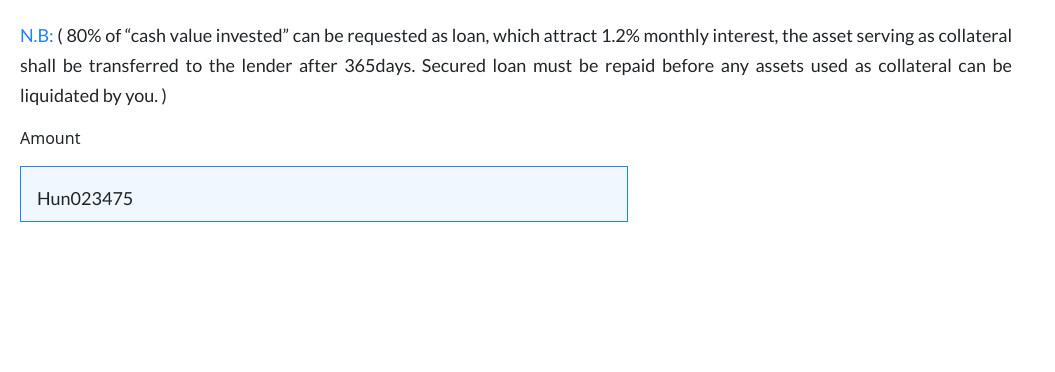
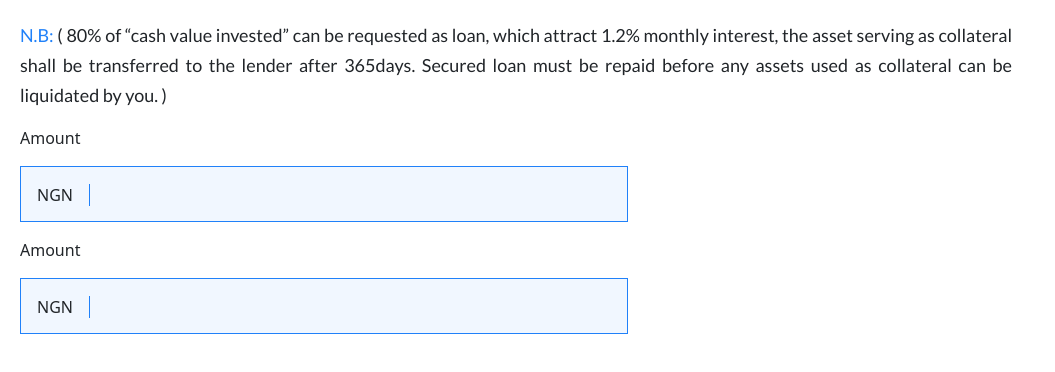
Before and after one commit to Dreezy305/HuntersWall, a Next.js app: page /loanRequest in a window 1280 px wide. Shown: the top 372 px of the page, without its empty margins (0-1055 px from the left). Built offline with nearby package versions, Linux system fonts and the light colour scheme; no server answers.

Commit message:
loan, asset type

```diff
--- a/pages/loanRequest.js
+++ b/pages/loanRequest.js
@@ -17,8 +17,20 @@ function LoanRequest() {
         <div className="text-start col-lg-6">
           <label className="form-label pb-2">Amount</label>
           <br />
-          <div className="p-3 profileNames">
-            <p>Hun023475</p>
+          <div className="p-3 loanCurrency ">
+            <span className="pe-3 items ">NGN</span>{" "}
+            <span className="ps-3"></span>
+          </div>
+        </div>
+      </div>
+
+      <div className="row align-items-center mb-3">
+        <div className="text-start col-lg-6">
+          <label className="form-label pb-2">Amount</label>
+          <br />
+          <div className="p-3 loanCurrency ">
+            <span className="pe-3 items ">NGN</span>{" "}
+            <span className="ps-3"></span>
           </div>
         </div>
       </div>
--- a/styles/loan.scss
+++ b/styles/loan.scss
@@ -16,3 +16,10 @@
     }
   }
 }
+
+.loanCurrency {
+  background: #f1f7ff;
+  border: 1px solid #2081f9;
+  box-sizing: border-box;
+  height: 56px;
+}
```
